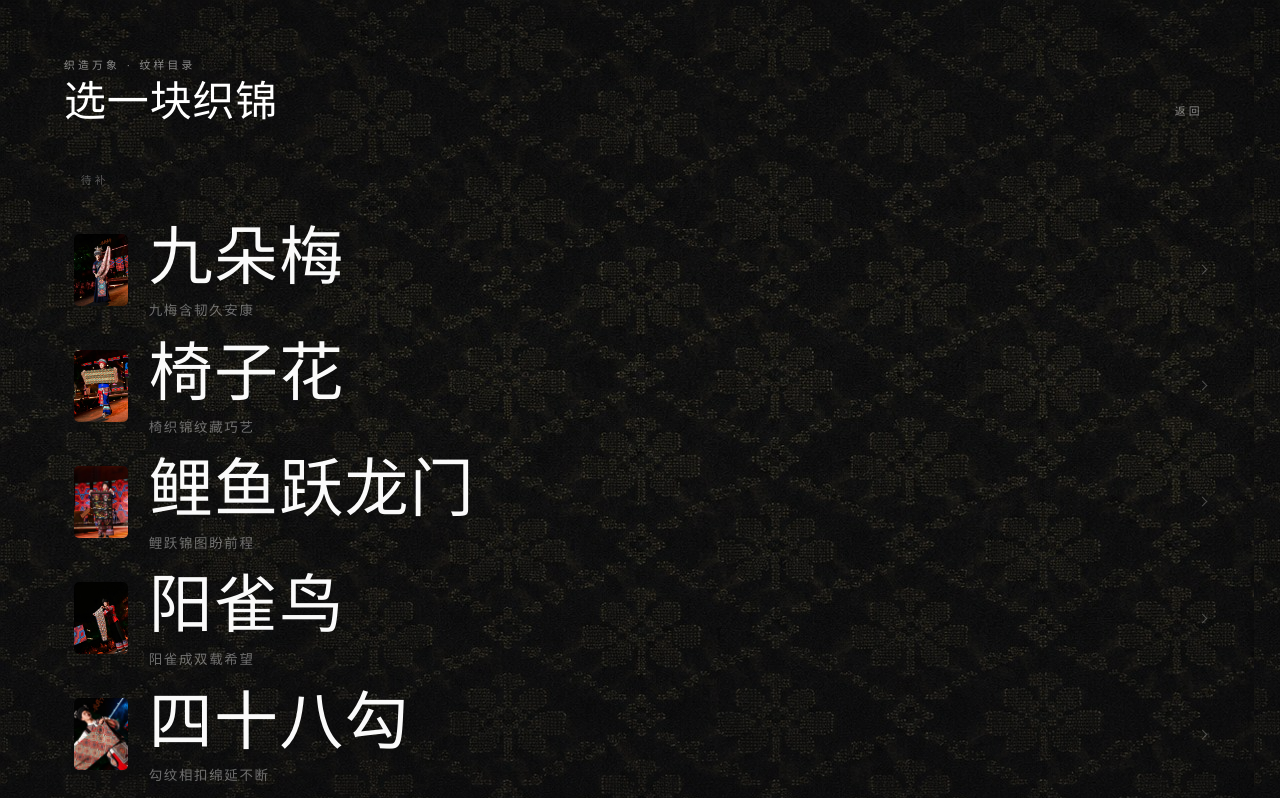
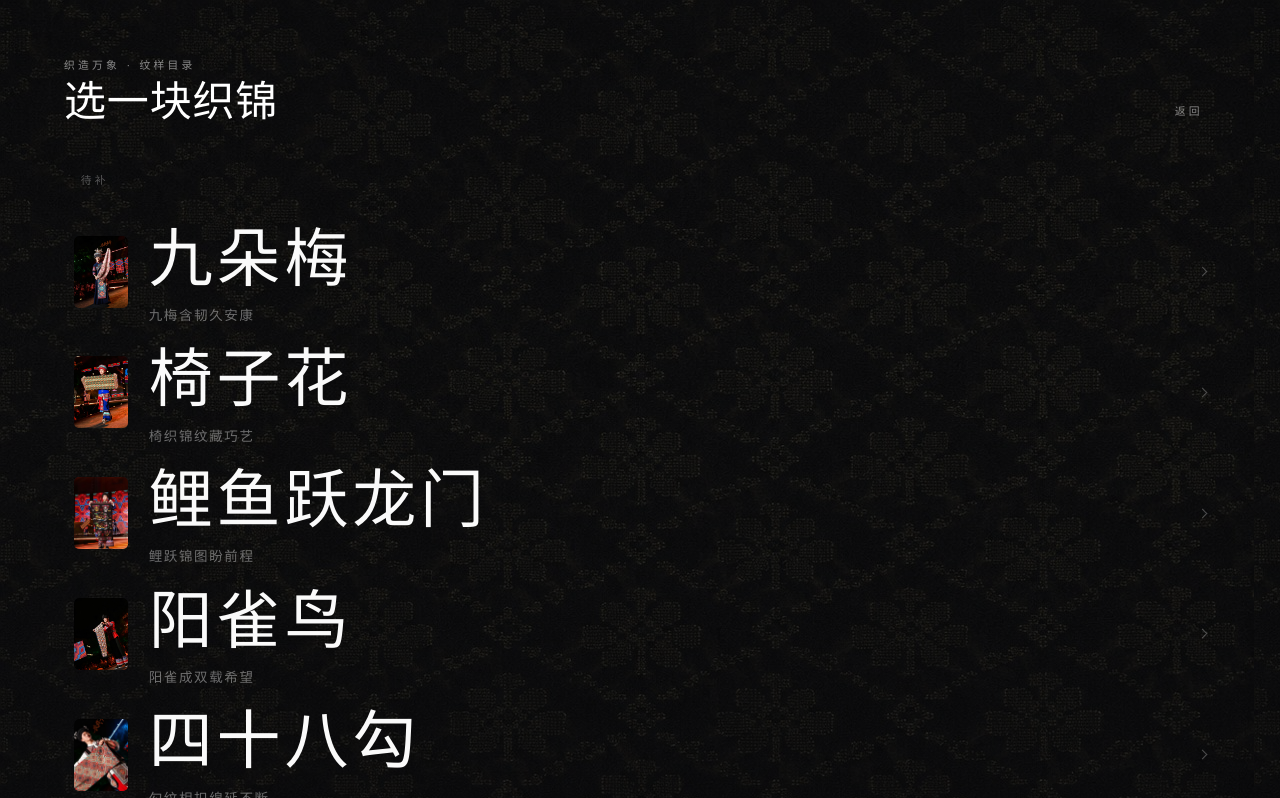
Before and after one commit to Augfif/StickyImageEffect-master, a website built with Vite: page ai.html in a window 1280 px wide. Shown: the top 798 px of the page. Built offline with nearby package versions, Linux system fonts and the light colour scheme; a web font is replaced by a local one.

Commit message:
style: 列表改用宋体，悬停换成暖铜金，底纹再压一档
- 列表标题从毛笔字换成 Noto Serif SC Light（Source Han Serif 的发行名，
  回退到 Songti SC / STSong / SimSun），字重 300、字距 0.06em、行高 1.25。
  页头「选一块织锦」仍是毛笔，保持原来的风格。
- 悬停/聚焦色从 #b78a84 换成 #d4ac6e，取自提花本身的金线，让高亮属于这块布。
- 底纹遮罩从 38%/16%/42% 加到 62%/54%/66%，中部压得最狠；同时用
  :has() 在悬停时把整层织物淡到 45%，让文字和预览图成为主角。
- 列表从 1.32 屏变成 1.37 屏。

```diff
--- a/css/ai.css
+++ b/css/ai.css
@@ -36,15 +36,23 @@ body {
   background-image:
     linear-gradient(
       180deg,
-      rgba(8, 8, 10, 0.38) 0%,
-      rgba(8, 8, 10, 0.16) 45%,
-      rgba(8, 8, 10, 0.42) 100%
+      rgba(8, 8, 10, 0.62) 0%,
+      rgba(8, 8, 10, 0.54) 45%,
+      rgba(8, 8, 10, 0.66) 100%
     ),
     url("../images/ai/jacquard.jpg");
   /* `auto` keeps the tile at 1254 x 1254 css pixels. */
   background-size: auto, auto;
   background-position: 0 0, 0 0;
   background-repeat: no-repeat, repeat;
+  transition: opacity 420ms cubic-bezier(0.2, 1, 0.3, 1);
+}
+
+/* While a row is live the cloth steps back: the type and the picture are what
+   the reader is looking at, and the weave only needs to hold the room. */
+.ai:has(.pl__item:hover) .ai__texture,
+.ai:has(.pl__item:focus-visible) .ai__texture {
+  opacity: 0.45;
 }
 
 /* ---------------------------------------------------------------- header -- */
@@ -193,12 +201,15 @@ body.pl-loading .pl {
 .pl__title {
   display: block;
   overflow: hidden;
-  font-family: "Ma Shan Zheng", "华文行楷", "STXingkai", "方正舒体", "FZShuTi",
-    "楷体", "KaiTi", "STKaiti", serif;
-  font-weight: 400;
+  /* A light Song face for the list; the page title keeps the brush. Noto Serif
+     SC is Source Han Serif, so the first three names are the same design under
+     its three shipping names, and the rest are the system Song faces. */
+  font-family: "Noto Serif SC", "Source Han Serif SC", "Source Han Serif CN",
+    "Songti SC", "STSong", "SimSun", "宋体", serif;
+  font-weight: 300;
   font-size: clamp(1.7rem, 5vw, 4.4rem);
-  line-height: 1.18;
-  letter-spacing: 0.02em;
+  line-height: 1.25;
+  letter-spacing: 0.06em;
   transition: color 300ms cubic-bezier(0.2, 1, 0.3, 1);
 }
 
@@ -217,7 +228,9 @@ body.pl-loading .pl {
 
 .pl__item:hover .pl__title,
 .pl__item:focus-visible .pl__title {
-  color: #b78a84;
+  /* Warm copper, picked from the jacquard's own gold so the highlight belongs
+     to the cloth instead of sitting on top of it. */
+  color: #d4ac6e;
   /* The reveal can sit directly behind the title, so the copy needs to hold
      its own against a photograph. */
   text-shadow: 0 2px 18px rgba(0, 0, 0, 0.7);
```
